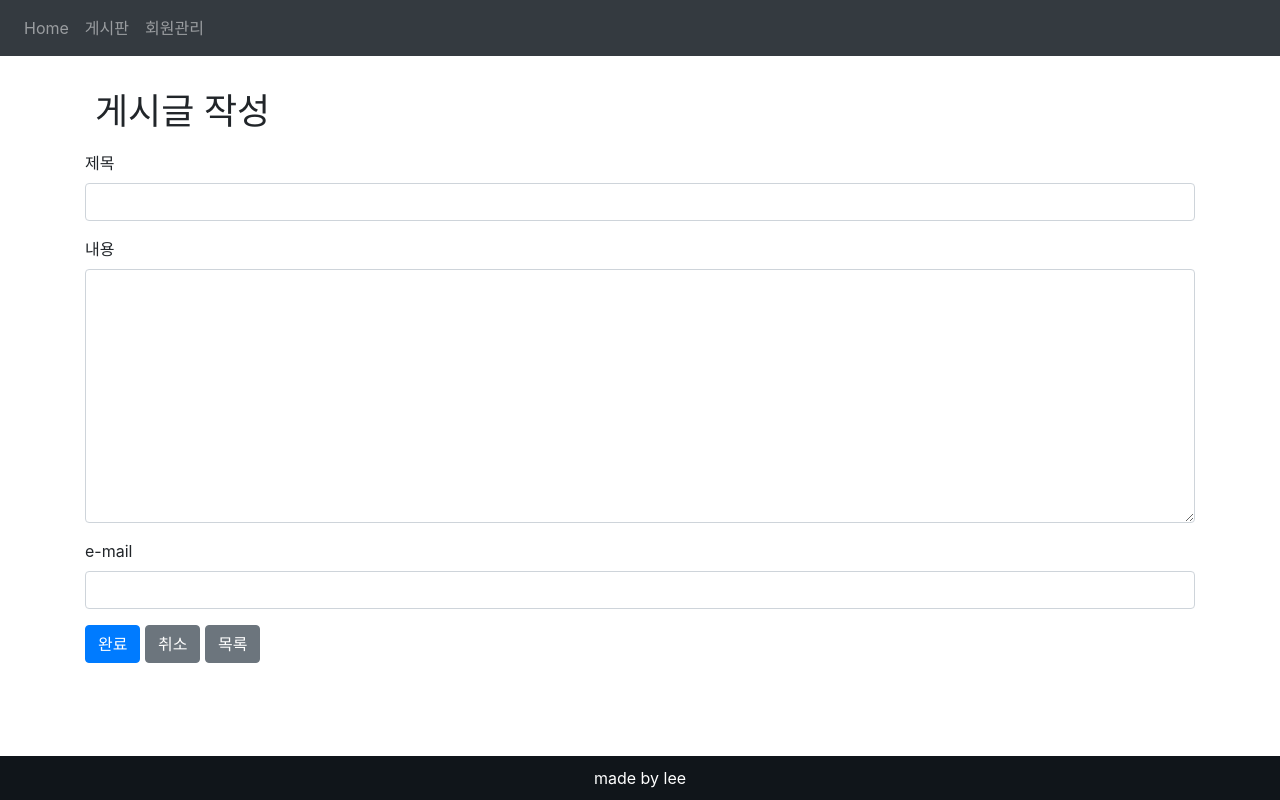
After one commit to maker-lee/django_board, a Django app: page /post/new in a window 1280 px wide. The commit adds this page. Run offline with Django 4.2, Linux system fonts and the light colour scheme; some libraries are stand-ins or nearby versions.

Commit message:
게시판 완성

```diff
--- a/board_project/board_main/templates/home.html
+++ b/board_project/board_main/templates/home.html
@@ -1,26 +1,65 @@
 <!DOCTYPE html>
 <html lang="ko">
+
 <head>
     <meta charset="UTF-8">
     <title>board</title>
+    <!--실무에서는 다운로드 받아서 프로젝트에 저장하여 사용한다. static 폴더 등-->
+    <link rel="stylesheet" href="https://stackpath.bootstrapcdn.com/bootstrap/4.5.2/css/bootstrap.min.css">
+    <style>
+        h1 {
+            margin-top: 12;
+            margin-bottom: 10;
+            padding: 10px;
+            font-size: 36px;
+        }
+        footer {
+            background-color: #10151a;
+            color: white;
+            padding: 10px;
+            position: fixed;
+            bottom: 0;
+            width: 100%;
+        }
+
+        /* button {
+            color: white;
+            padding: 5px;
+            float: right;
+        } */
+    </style>
 </head>
+
 <body>
-    <ul>
+    <header>
+        <nav class="navbar navbar-expand-lg navbar-dark bg-dark">
+            <div>
+                <ul class="navbar-nav">
                     <li>
-            <a href="/">Home</a>
+                        <a class="nav-link" href="/">Home</a>
                     </li>
                     <li>
-            <a href="/posts">게시판</a>
+                        <a class="nav-link" href="/posts">게시판</a>
                     </li>
                     <li>
-            <a href="/authors">회원관리</a>
+                        <a class="nav-link" href="/authors">회원관리</a>
                     </li>
                 </ul>
-
+            </div>
+        </nav>
+    </header>
+    <!--css명에 이름 2개를 쓰면 2개의 class 적용-->
+    <main class="container mt-4">
         {% block content %}
         <!--상속 : 어느 게시판에 들어가도 home, 게시판, 회원관리가 보이도록 = 이 블록에 자식 화면이 나오게 왼다. -->
-
         {% endblock %}
+    </main>
+    <footer>
+        <div class="container">
+            <p class="text-center mb-0">made by lee</p>
+        </div>
+    </footer>
 
 </body>
+
 </html>
--- /dev/null
+++ b/board_project/board_main/templates/post/post_new.html
@@ -0,0 +1,23 @@
+{% extends 'home.html' %}
+{% block content %}
+<h1>게시글 작성</h1>
+<form method="POST">
+    {% csrf_token %}
+    <div class="form-group">
+        <label>제목</label>
+        <input type="text" class="form-control" name="user_title">
+    </div>
+    <div class="form-group">
+        <label>내용</label>
+        <textarea name="user_contents" class="form-control"  rows="10"></textarea>
+    </div>
+    <div class="form-group">
+        <label>e-mail</label>
+        <input type="text" class="form-control" name="user_email">
+    </div>
+    <input type="submit" value="완료" style="text-decoration:none" class="btn btn-primary">
+    <input type="reset" value="취소" style="text-decoration:none" class="btn btn-secondary">
+    <a href="/posts" style="text-decoration:none" class="btn btn-secondary">목록</a>
+</form>
+
+{% endblock %}
--- a/board_project/board_main/urls.py
+++ b/board_project/board_main/urls.py
@@ -18,7 +18,12 @@ urlpatterns = [
     path('author/new',views.author_new),
     path('author/<int:my_id>',views.author_detail),
     path('author/<int:my_id>/update',views.author_update),
+
     path('posts/',views.post_list),
+    path('post/new',views.post_new),
+    path('post/<int:my_id>',views.post_detail),
+    path('post/<int:my_id>/update',views.post_update),
+
     ]
 
 
--- a/board_project/board_main/views.py
+++ b/board_project/board_main/views.py
@@ -1,5 +1,6 @@
 from django.shortcuts import render , redirect
 from .models import Author, Post
+from django.http import HttpResponse, HttpResponseNotFound
 
 # Create your views here.
 
@@ -10,12 +11,12 @@ def author_list(request) : # 회원 가입한 사람들 전체 조회
     authors = Author.objects.all()
     return render(request,'author/author_list.html',{'authors':authors})
 
+
 def author_detail(request,my_id) : # 상세조회 페이지로 이동한다.
     author = Author.objects.get(id=my_id)
+    #print(author.posts.count()) # 몇개의 글을 썼는지 카운트
     return render(request,'author/author_detail.html',{'author':author})
 
-def post_list(request) : # 회원 목록으로 이동한다.
-    return render(request,'post/post_list.html')
 
 def author_update(request,my_id) : #회원정보수정 페이지에서 동작
     author = Author.objects.get(id=my_id) # 웹을 뿌려주기 전에 조회
@@ -45,3 +46,52 @@ def author_new(request) : # 회원 가입 페이지에서 동작
         return redirect('/')
     else :
        return render(request,'author/author_new.html')
+
+
+
+def post_list(request) : # 게시글 전체 조회 -> 게시물 목록으로 이동한다.
+    posts = Post.objects.filter().order_by('-created_at') # 게시물 작성 시간 역순 정렬
+    #author = Author.objects.get(email=user_email)
+    return render(request,'post/post_list.html',{'posts':posts})
+
+
+def post_new(request) : # 게시물 입력 페이지에서 동작
+    if request.method == 'POST' :
+        user_title = request.POST['user_title']
+        user_contents = request.POST['user_contents']
+        user_email = request.POST['user_email']
+        p1 = Post()
+        #try:
+        if user_email :
+            try:
+                a1 = Author.objects.get(email=user_email) #DB에서 Author를 조회해서 email을 불러옴
+                p1.author = a1 # 이 안에는 {id:1,name:'kim'..} 객체가 들어가있음
+                # 장고에서 a1객체에서 id값만 빼고 db에 저장할 때는 author_id에 id값을 저장함. 조회와 insert sync를 맞추기 위해서 models.py author처럼 author 객체로 입력
+            except Author.DoesNotExist :
+                # HttpResponse 200ok 로 반환된다. 에러인데.. ㅜ
+                return HttpResponseNotFound('존재하지 않는 이메일입니다.')
+
+        p1.title = user_title
+        p1.contents = user_contents
+        p1.save()
+        return redirect('/')
+    else :
+       return render(request,'post/post_new.html')
+
+
+def post_detail(request,my_id) : # 게시판 상세조회 페이지로 이동한다.
+    post = Post.objects.get(id=my_id)
+    return render(request,'post/post_detail.html',{'post':post})
+
+
+def post_update(request,my_id) : # 게시판 상세조회 페이지에서 수정 후 동작
+    post = Post.objects.get(id=my_id) # 웹을 뿌려주기 전에 조회
+    if request.method == 'POST' :
+        user_title = request.POST['user_title']
+        user_contents = request.POST['user_contents']
+        post.title = user_title
+        post.contents = user_contents
+        post.save()
+        return redirect('/')
+    else :
+        return render(request, 'post/post_update.html',{'post':post})#
```
Also changed, not shown: board_project/board_main/models.py (+5 -3 lines), board_project/board_main/templates/author/author_detail.html (+18 -12 lines), board_project/board_main/templates/author/author_list.html (+5 -3 lines), board_project/board_main/templates/author/author_new.html (+15 -14 lines), board_project/board_main/templates/author/author_update.html (+17 -14 lines), board_project/board_main/templates/post/post_detail.html (added, +22 -0 lines), board_project/board_main/templates/post/post_list.html (+24 -1 lines), board_project/board_main/templates/post/post_update.html (added, +21 -0 lines), board_project/board_main/migrations/0004_alter_author_email_alter_post_created_at.py (added). Lines whose indentation alone changed are shown as unchanged.
